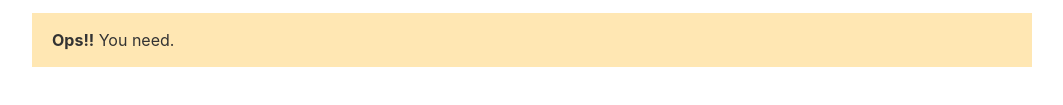
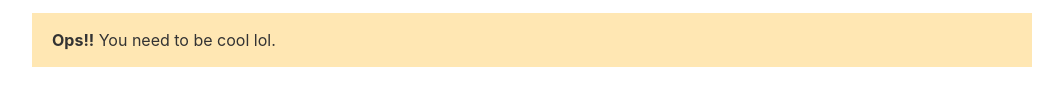
Before and after one commit to Mateusmsouza/store-that-bit-front, a website built with Vite: page index.html in a window 1280 px wide. Shown: the part 491-596 px from the top of the page, without its empty margins (108-1171 px from the left). Built offline with nearby package versions, Linux system fonts and the light colour scheme.

```diff
--- a/index.html
+++ b/index.html
@@ -42,7 +42,7 @@
         </div>
       </div>
       <div class="alert warning store-that-bit__alert">
-        <p><strong>Ops!!</strong> You need.</p>
+        <p><strong>Ops!!</strong> You need to be cool lol.</p>
       </div>
     </main>
 
--- a/package.json
+++ b/package.json
@@ -4,7 +4,7 @@
   "version": "0.0.0",
   "type": "module",
   "scripts": {
-    "dev": "vite",
+    "dev": "vite --host 0.0.0.0",
     "build": "vite build",
     "preview": "vite preview"
   },
```
Also changed, not shown: 3 other files.
